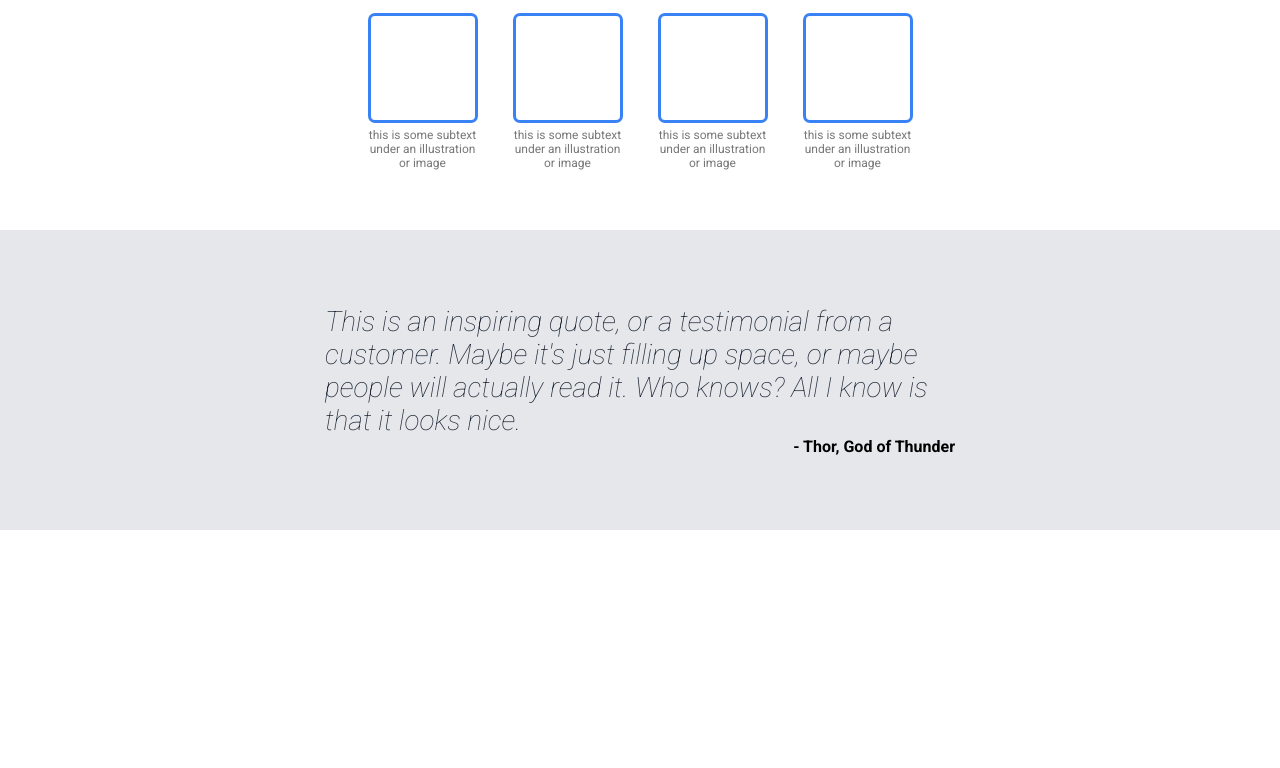
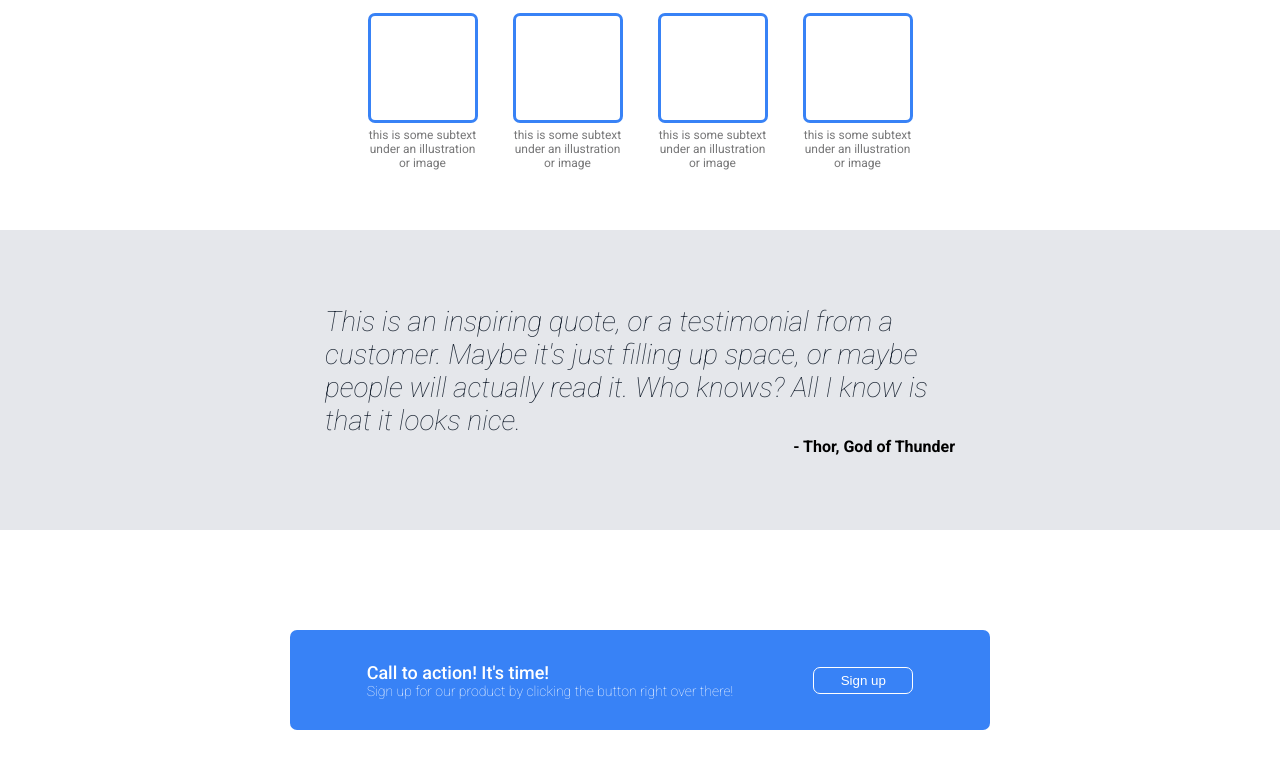
Before and after one commit to JudeIbeekeocha/practicewebpage, a plain HTML site: page index.html in a window 1280 px wide. Shown: the part 495-1263 px from the top of the page. Before the commit the page ends 1025 px from the top, so only its background shows below. Drawn offline with Linux system fonts and the light colour scheme.

Commit message:
Added call to action section
Users can now sign up for something special.

```diff
--- a/index.html
+++ b/index.html
@@ -73,5 +73,19 @@
             </div>
         </div>
     </div>
+
+    <!-- Next Section -->
+
+    <div class="section4">
+        <div class="action-call">
+            <div >
+                <p class="action-title">Call to action! It's time!</p>
+                <p class="action-subtitle">
+                    Sign up for our product by clicking the button right over there!
+                </p>
+            </div>
+            <button class="action-button">Sign up</button>
+        </div>
+    </div>
 </body>
 </html>
--- a/styles.css
+++ b/styles.css
@@ -38,7 +38,7 @@ body{
     list-style: none;
     font-size: 18px;
     color: #e5e7eb;
-    /* cursor: pointer; */
+
 }
 .links li{
     cursor: pointer;
@@ -156,3 +156,47 @@ body{
     font-weight: 700;
     align-self: flex-end;
 }
+
+.section4{
+    display: flex;
+    height: 300px;
+    justify-content: center;
+    align-items: center;
+}
+
+.action-call{
+    display: flex;
+    justify-content: center;
+    align-items: center;
+    background-color: #3882f6;
+    height: 100px;
+    width: 700px;
+    border-radius: 7px;
+    gap: 80px;
+}
+
+.action-title{
+    color: white;
+    font-size: 18px;
+    font-weight: 500;
+}
+.action-subtitle{
+    color: white;
+    font-size: 14px;
+    font-weight: lighter;
+}
+
+.action-button{
+    background-color: #3882f6;
+    border: 1.5px solid white;
+    color: white;
+    padding: 5px;
+    width: 100px;
+    border-radius: 7px;
+    cursor: pointer;
+    transition: all .25s ease;
+}
+
+.action-button:hover{
+    opacity: .75;
+}
```
